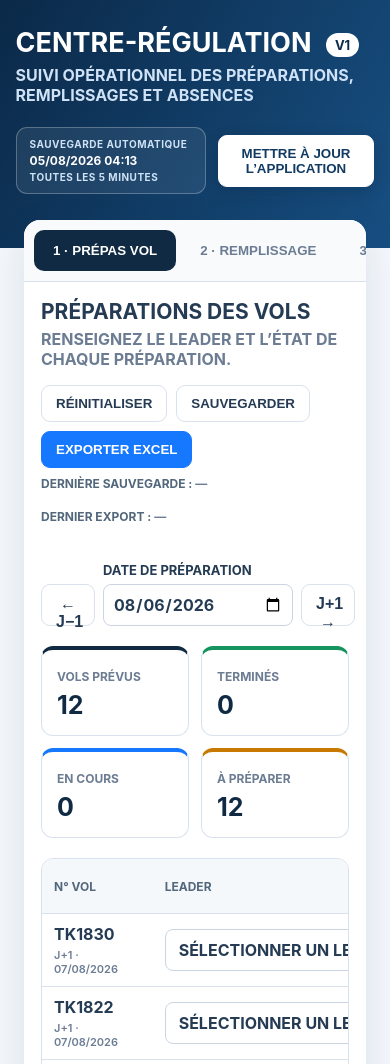
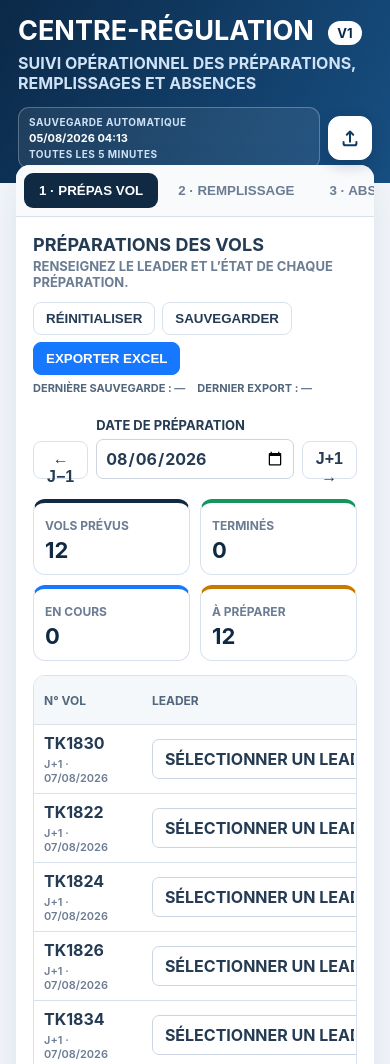
Before and after one commit to ALYZIAcdg2/centre-regulation, a website: page public/index.html in a window 390 px wide. Shown: the top 1064 px of the page. Drawn offline with nearby package versions, Linux system fonts and the light colour scheme.

Commit message:
Add files via upload

```diff
--- a/public/index.html
+++ b/public/index.html
@@ -39,11 +39,69 @@
     .save-status strong{display:block;margin:3px 0;color:#fff;font-size:12px}
     .update-app-btn{background:#fff!important;color:#123b63!important;border-color:#fff!important;box-shadow:0 5px 16px #001b3433}
     .update-app-btn[disabled]{opacity:.65;cursor:wait}
+
+    /* VERSION COMPACTE : réduit le scroll vertical */
+    header{padding:14px 18px}
+    main{max-width:1320px;margin:-18px auto 26px;padding:0 16px}
+    .shell{border-radius:14px}
+    nav{padding:8px}
+    nav button{padding:10px 15px;border-radius:9px}
+    section{padding:16px}
+    .section-head{margin-bottom:12px;gap:12px}
+    .section-head h2{font-size:18px;margin:0 0 3px}
+    .section-head p{font-size:13px}
+    .actions{gap:7px}
+    .btn{padding:8px 12px;border-radius:8px}
+    .cards{gap:10px;margin:0 0 14px}
+    .card{padding:11px}
+    .card strong{font-size:22px;margin-top:3px}
+    .action-meta{margin:6px 0 12px;font-size:11px;gap:12px}
+    .table-wrap table th{padding:9px 10px}
+    .table-wrap table td{padding:8px 10px}
+    input,select,textarea{padding:8px;border-radius:7px}
+    .date-nav .btn{height:38px;min-width:48px}
+    .empty{padding:22px}
+    .dialog-head{padding:15px 18px}
+    .dialog-body{padding:16px;gap:12px}
+    .dialog-actions{padding:0 16px 16px}
+    .report-meta{gap:10px;margin-bottom:12px}
+    .shift-grid{margin-bottom:12px}
+    .shift{padding:10px}
+    .rubrics{gap:10px}
+    .rubric{padding:12px}
+    .rubric textarea{min-height:72px}
+    .email-panel{margin-top:12px;padding:12px}
+    .image-paste-zone{min-height:84px;padding:10px}
+    .summary-images{gap:10px;margin-top:10px}
+    .summary-image img{height:118px}
+    .summary-box{padding:14px}
+    .header-main{gap:14px}
+    .header-tools{gap:8px}
+    .save-status{min-width:200px;padding:8px 10px}
+    .save-status strong{font-size:11px}
+    .update-app-btn.icon-only{
+      width:44px;
+      min-width:44px;
+      height:44px;
+      padding:0!important;
+      display:inline-flex;
+      align-items:center;
+      justify-content:center;
+      border-radius:12px;
+    }
+    .update-icon{display:inline-flex;align-items:center;justify-content:center;width:22px;height:22px}
+    .update-icon svg{width:22px;height:22px;display:block}
+
     @media(max-width:800px){
       .header-main{align-items:flex-start;flex-direction:column}
       .header-tools{width:100%;justify-content:stretch}
       .save-status{flex:1;text-align:left;min-width:190px}
-      .update-app-btn{flex:1;min-height:46px}
+      .update-app-btn{flex:1;min-height:42px}
+      .update-app-btn.icon-only{flex:0 0 44px;min-height:44px}
+      section{padding:12px}
+      .cards{grid-template-columns:repeat(2,1fr)}
+      .section-head{margin-bottom:10px}
+      .header-tools{justify-content:flex-start}
     }
 
     @media(max-width:800px){.cards{grid-template-columns:1fr 1fr}.section-head{flex-direction:column}.grid2,.report-meta{grid-template-columns:1fr}.shift-grid{grid-template-columns:1fr}.shift{border-right:0;border-bottom:1px solid var(--line)}.incident-row{grid-template-columns:1fr 1fr}.incident-row input:nth-child(3){grid-column:1/-1}section{padding:17px}.load-table{min-width:700px}}
@@ -64,7 +122,13 @@
         <small>TOUTES LES 5 MINUTES</small>
       </div>
       <input id="appUpdateFile" type="file" accept=".html,text/html" hidden>
-      <button class="btn update-app-btn" type="button" onclick="openAppUpdate()">METTRE À JOUR L’APPLICATION</button>
+      <button class="btn update-app-btn icon-only" type="button" onclick="openAppUpdate()" title="METTRE À JOUR L’APPLICATION" aria-label="METTRE À JOUR L’APPLICATION">
+        <span class="update-icon" aria-hidden="true">
+          <svg viewBox="0 0 24 24" fill="none">
+            <path d="M12 16V5M12 5L8.5 8.5M12 5L15.5 8.5M5 16.5V18C5 19.1046 5.89543 20 7 20H17C18.1046 20 19 19.1046 19 18V16.5" stroke="currentColor" stroke-width="2.2" stroke-linecap="round" stroke-linejoin="round"/>
+          </svg>
+        </span>
+      </button>
     </div>
   </div>
 </header>
@@ -697,19 +761,9 @@ async function submitAppUpdate(){
       },
       body:content
     });
-    let result={},rawResponse='';
-    try{
-      rawResponse=await response.text();
-      result=rawResponse?JSON.parse(rawResponse):{};
-    }catch(_){
-      result={};
-    }
-    if(!response.ok){
-      throw new Error(
-        (result.error||rawResponse||'LA MISE À JOUR A ÉTÉ REFUSÉE PAR LE SERVEUR.')+
-        ' (HTTP '+response.status+')'
-      );
-    }
+    let result={};
+    try{result=await response.json()}catch(_){}
+    if(!response.ok)throw new Error(result.error||'LA MISE À JOUR A ÉTÉ REFUSÉE PAR LE SERVEUR.');
     localAutoSave('AVANT MISE À JOUR APPLICATION');
     updateAppDialog.close();
     showNotice('LA NOUVELLE VERSION EST INSTALLÉE. LA PAGE VA ÊTRE ACTUALISÉE.','MISE À JOUR TERMINÉE');
```
